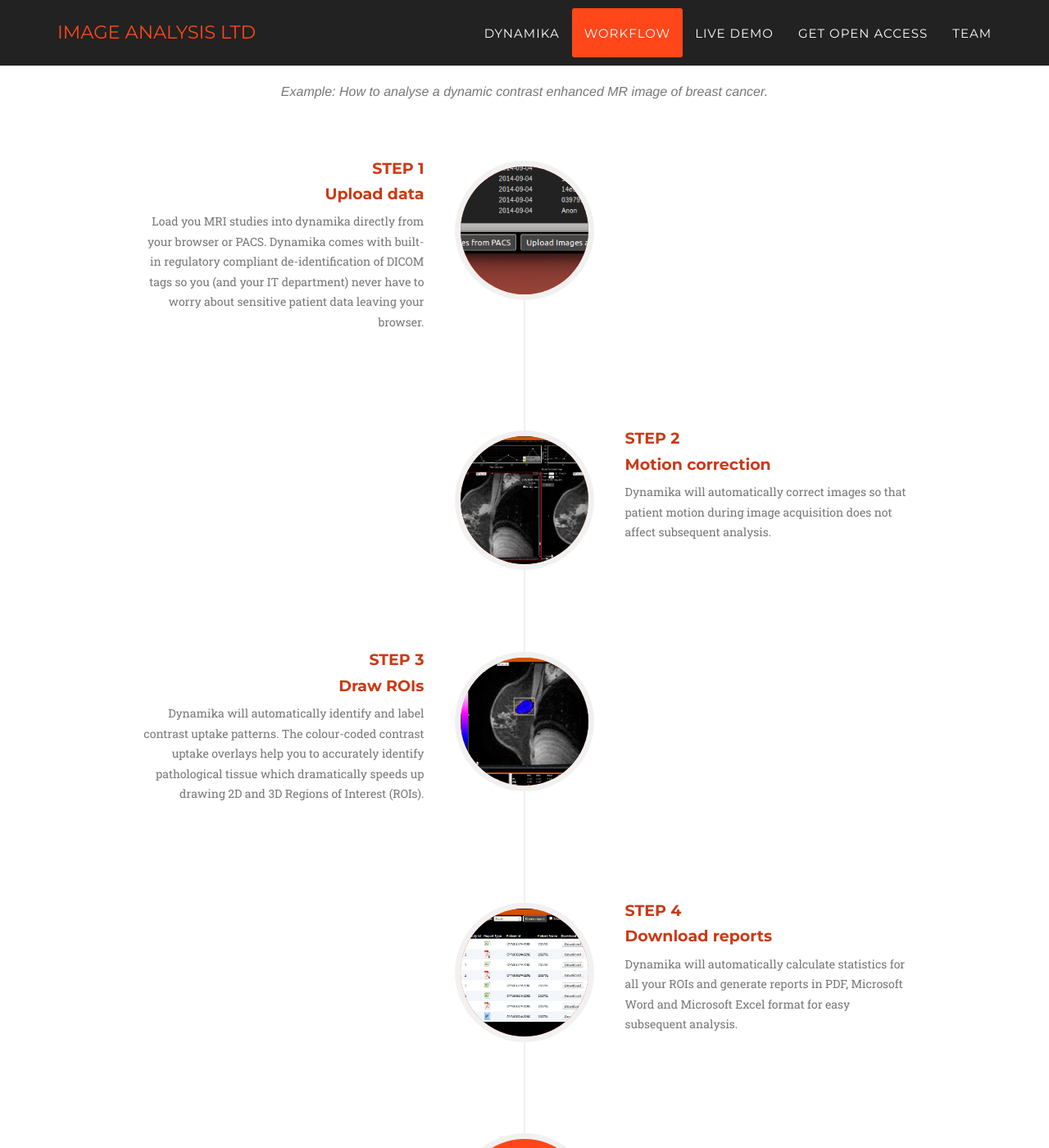
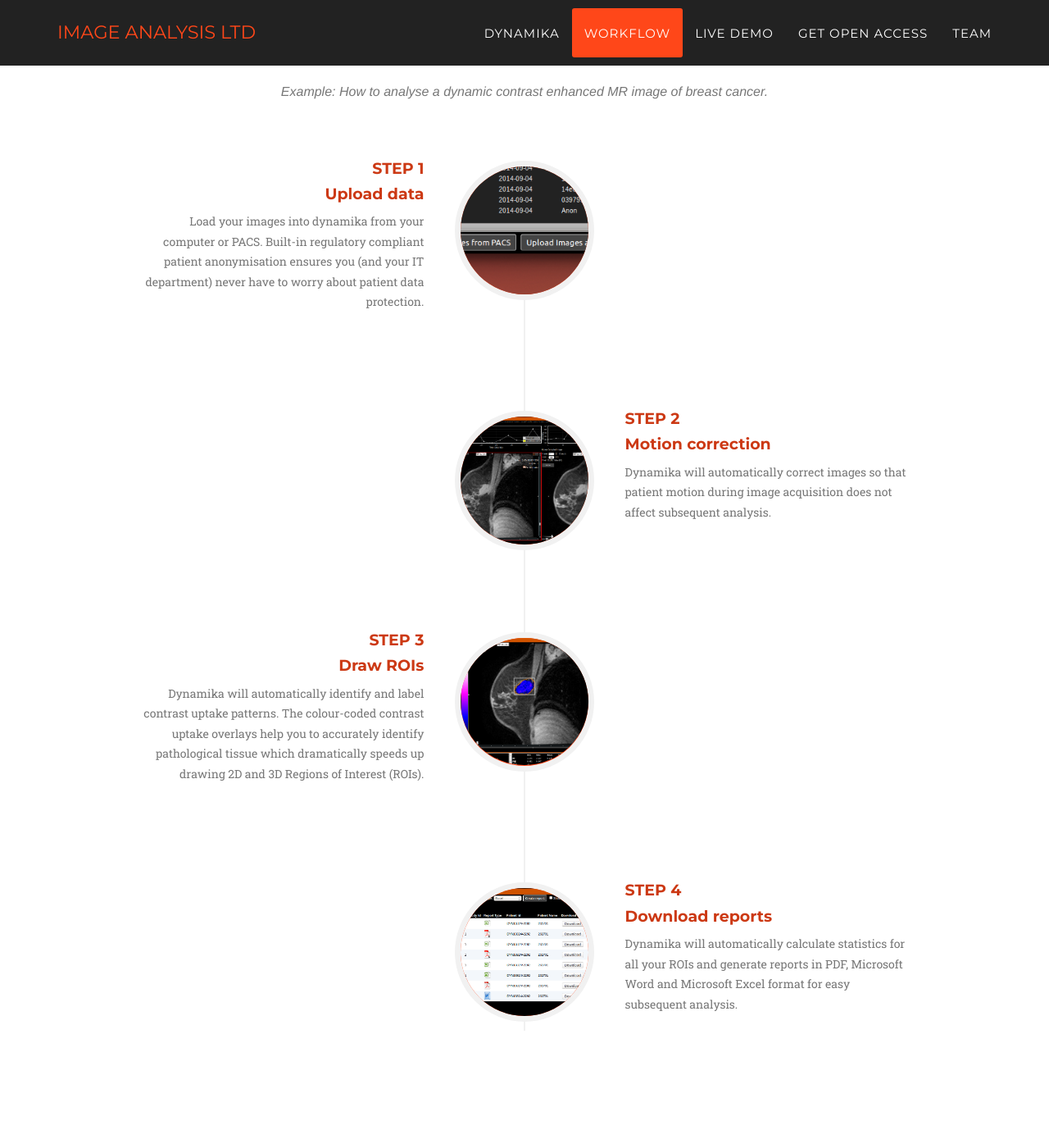
Before and after one commit to imageanalysis/openaccess, a Jekyll site: the page built from index.html, in a window 1280 px wide and 1400 px high, scrolled down 1628 px. Shown: the whole window at 82% size. Built offline with Jekyll 4.4.1, drawn with Linux system fonts in a browser that asks for light colours; some web fonts are replaced; some of the changed text lies outside the part shown.

Commit message:
Changed images of workflow

```diff
--- a/_includes/workflow.html
+++ b/_includes/workflow.html
@@ -20,7 +20,7 @@
                                     <h4 class="subheading">Upload data</h4>
                                 </div>
                                 <div class="timeline-body">
-                                    <p class="text-muted">Load you MRI studies into dynamika directly from your browser or PACS. Dynamika comes with built-in regulatory compliant de-identification of DICOM tags so you (and your IT department) never have to worry about sensitive patient data leaving your browser.</p>
+                                    <p class="text-muted">Load your images into dynamika from your computer or PACS. Built-in regulatory compliant patient anonymisation ensures you (and your IT department) never have to worry about patient data protection.</p>
                                 </div>
                             </div>
                         </li>
@@ -66,13 +66,6 @@
                                 </div>
                             </div>
                         </li>
-                        <li class="timeline-inverted">
-                            <div class="timeline-image">
-                                <h4>Objetive
-                                    <br>Diagnostic
-                                    <br>Decisions</h4>
-                            </div>
-                        </li>
                     </ul>
                 </div>
             </div>
```
